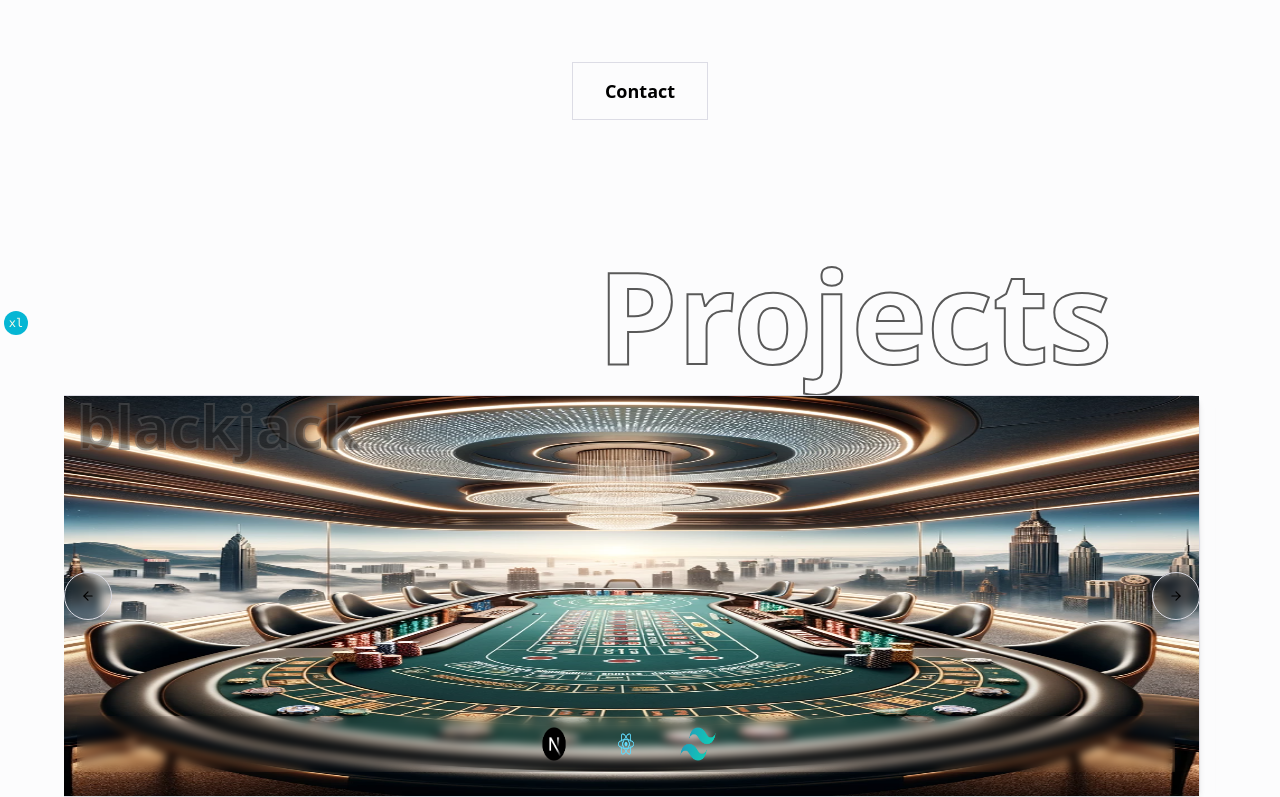
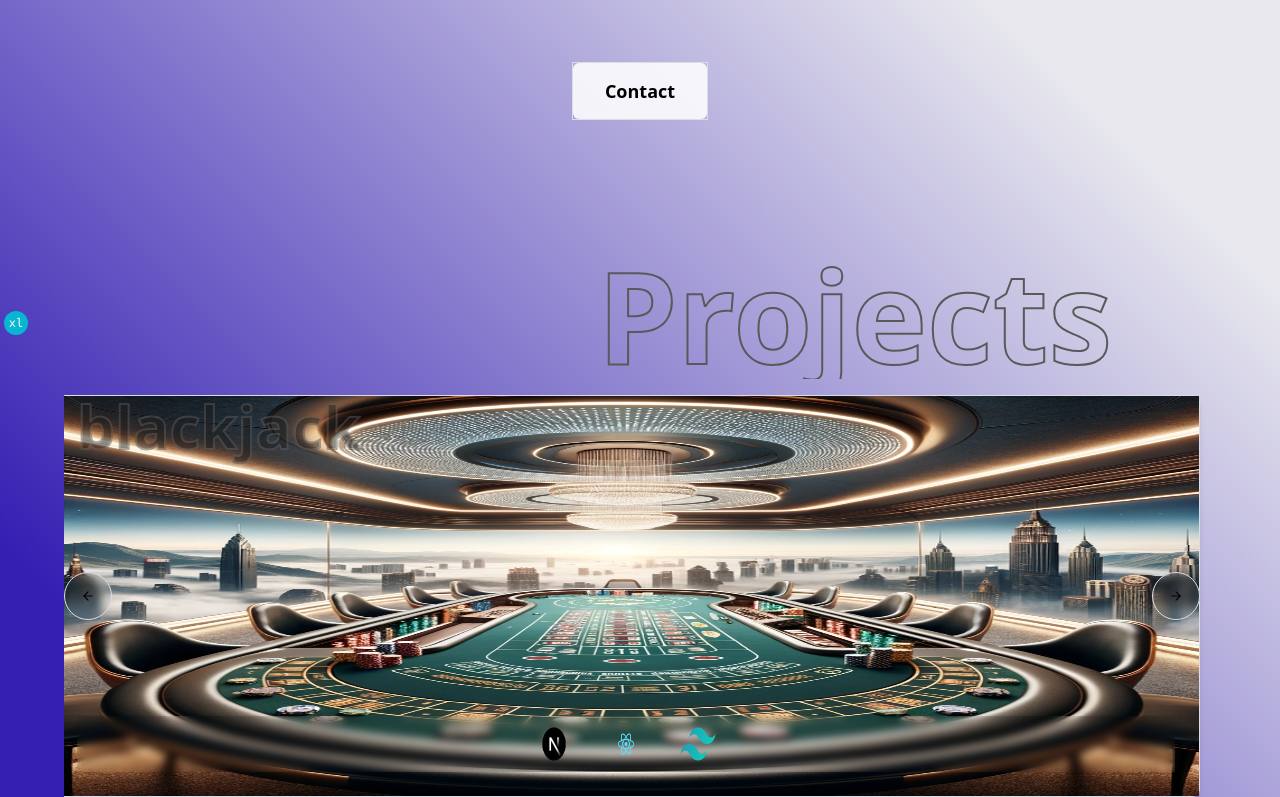
Before and after one commit to laur5287/devinger.net, a Next.js app: page / in a window 1280 px wide. Shown: the part 461-1258 px from the top of the page. Built offline with nearby package versions, Linux system fonts and the light colour scheme.

Commit message:
small css change

```diff
--- a/app/layout.tsx
+++ b/app/layout.tsx
@@ -29,7 +29,7 @@ export default function RootLayout({
 	return (
 		<html suppressHydrationWarning lang="en">
 			<body className={cn(
-				"min-h-screen relative  dark:bg-blend-multiply light:bg-blend-saturation flex flex-col font-sans antialiased bg-gradient-to-br dark:from-secondary dark:from-30 from-primary/20 from-30  to-green-500   dark:to-muted to-85 dark:backdrop-blur-sm",
+				"min-h-screen relative   flex flex-col font-sans antialiased  from-secondary from-10% to-70% to-muted   bg-gradient-to-tr dark:from-muted dark:to-transparent ",
 
 				fontSans.variable
 			)} >
--- a/app/page.tsx
+++ b/app/page.tsx
@@ -26,7 +26,7 @@ export default function Home() {
 			<section className="relative flex flex-col gap-4" id="projects">
 				{/* <div className="flex flex-col overflow-visible justify-self-start " id="wrapper"> */}
 				{/* <Divider className='overflow-visible bg-transparent bg-cover fill-background' /> */}
-				<div className="font-bold text-transparent align-baseline whitespace-nowrap text-stroke text-9xl"><span className='inline-block animate-ticker'>Projects</span></div>
+				<div className="overflow-hidden font-bold text-transparent align-baseline whitespace-nowrap text-stroke text-9xl"><span className='inline-block animate-ticker'>Projects</span></div>
 
 				{/* </div> */}
 				<CarouselExample />
--- a/components/Carousel.tsx
+++ b/components/Carousel.tsx
@@ -46,7 +46,7 @@ export const CarouselExample = () => {
 				align: "center",
 				loop: true,
 			}}
-			className="relative w-[90vw] max-w-2/3 mx-auto "
+			className="relative w-[90vw] max-w-fit mx-auto "
 			id='carousel'
 
 		>
```
